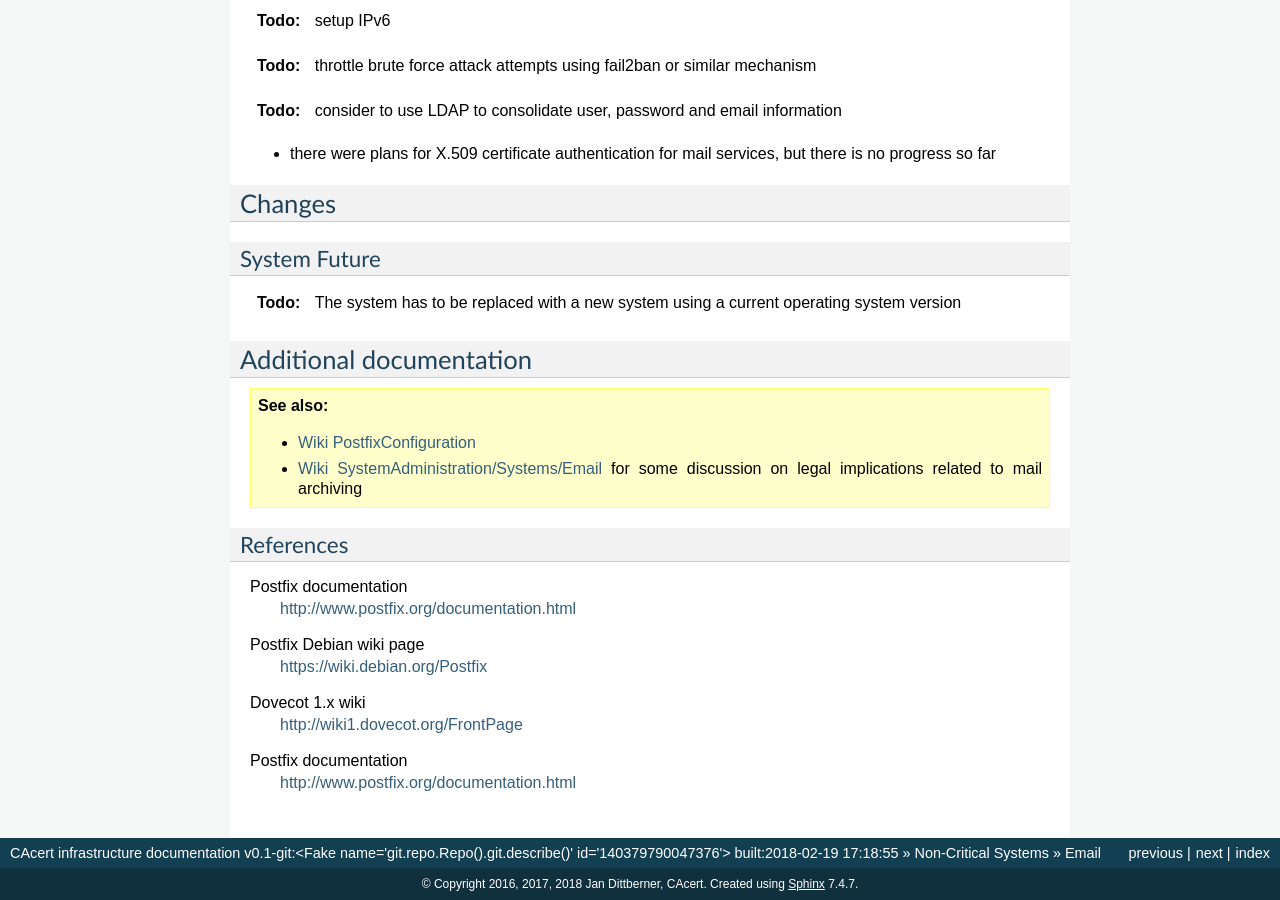
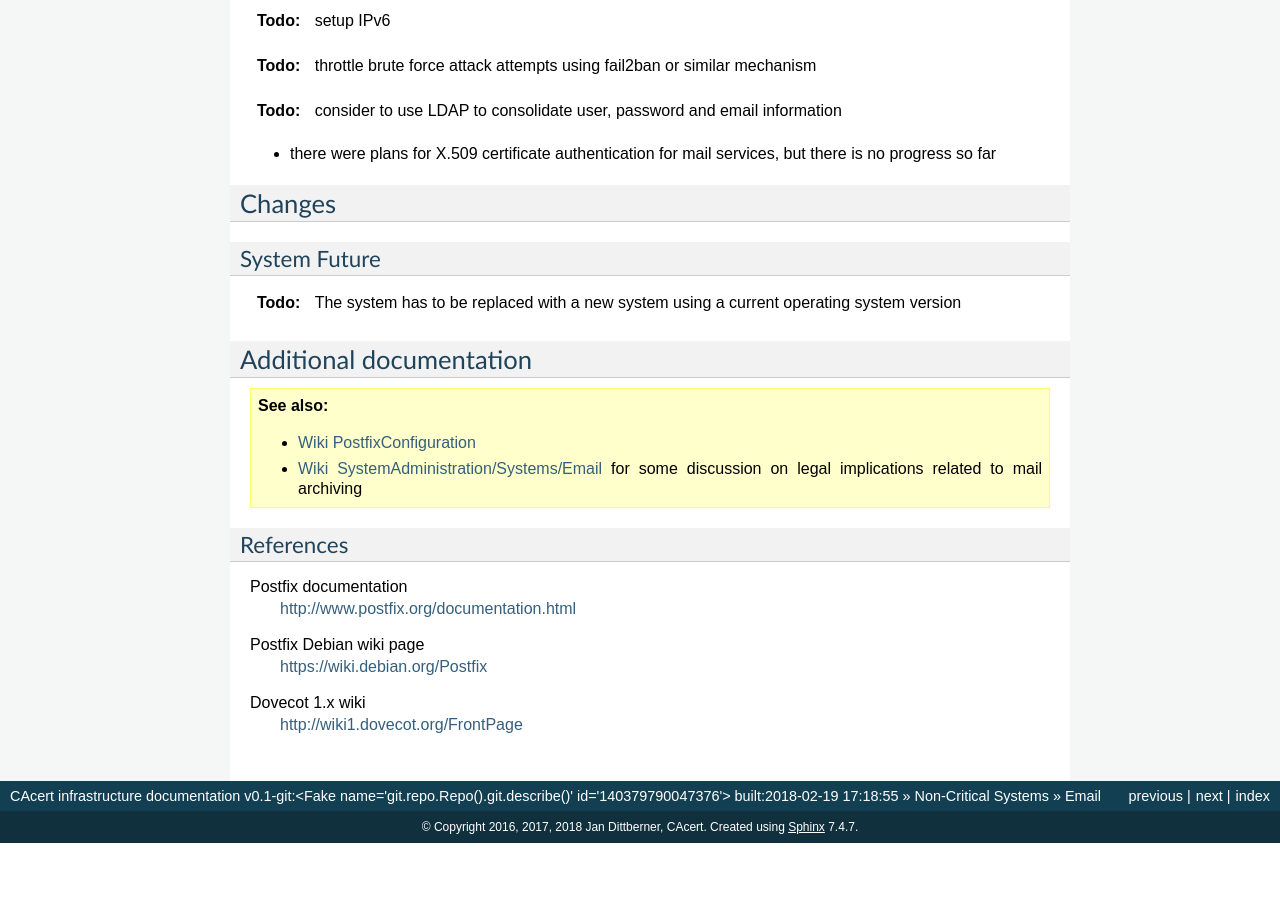
Before and after one commit to CAcertOrg/cacert-infradocs, a Sphinx documentation site: the page built from docs/systems/email.rst, in a window 1280 px wide and 900 px high, scrolled down 7396 px. Built offline with Sphinx 7.4.7, drawn with Linux system fonts in a browser that asks for light colours; pages that are not in the unit, such as notebooks, are missing from menus; cross-references to code outside the pages are shown as plain code; after the commit the page ends 8239 px from its top, so only the background shows below that.

Commit message:
Remove duplicate documentation link

```diff
--- a/docs/systems/email.rst
+++ b/docs/systems/email.rst
@@ -572,5 +572,3 @@ Postfix Debian wiki page
    https://wiki.debian.org/Postfix
 Dovecot 1.x wiki
    http://wiki1.dovecot.org/FrontPage
-Postfix documentation
-   http://www.postfix.org/documentation.html
```
